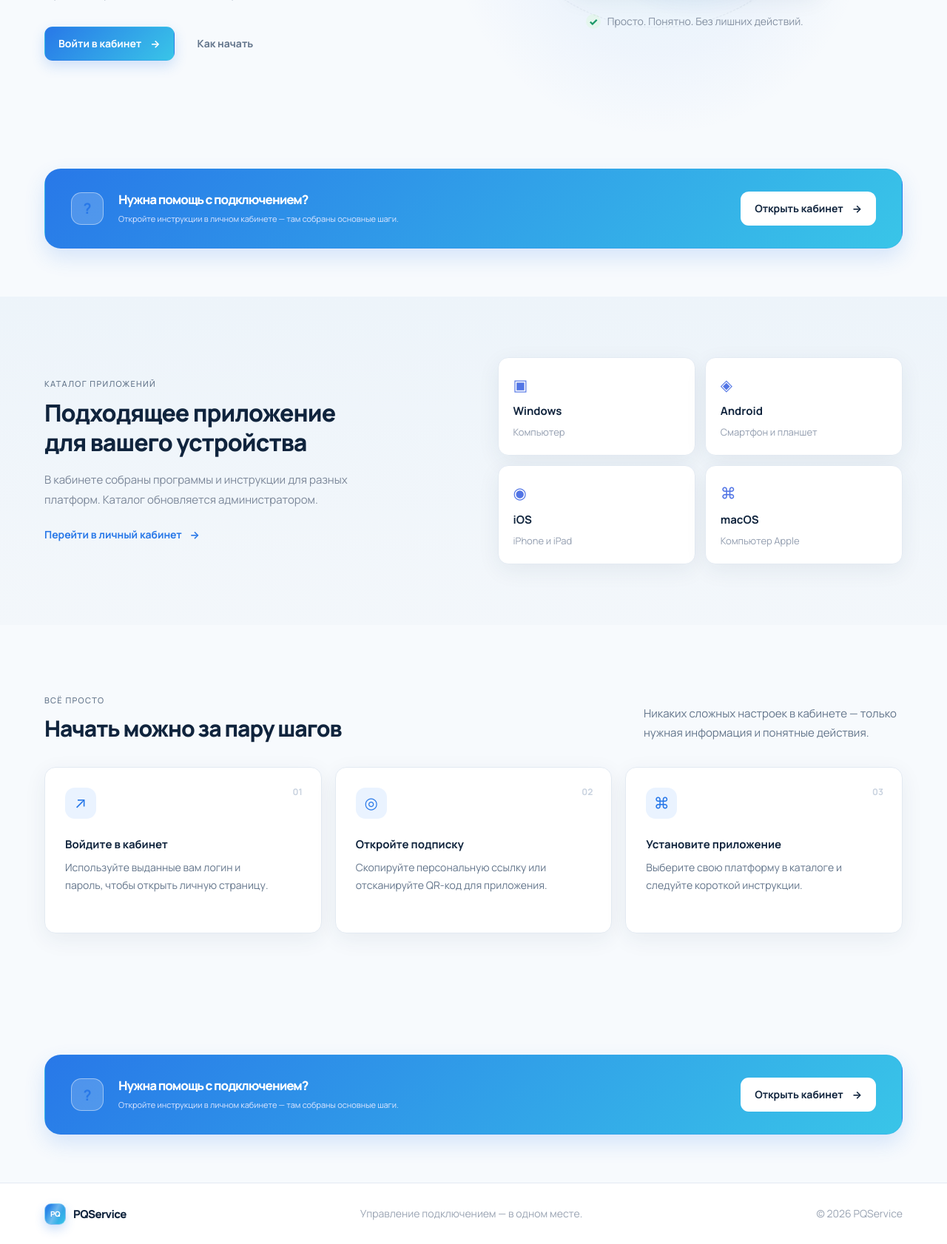
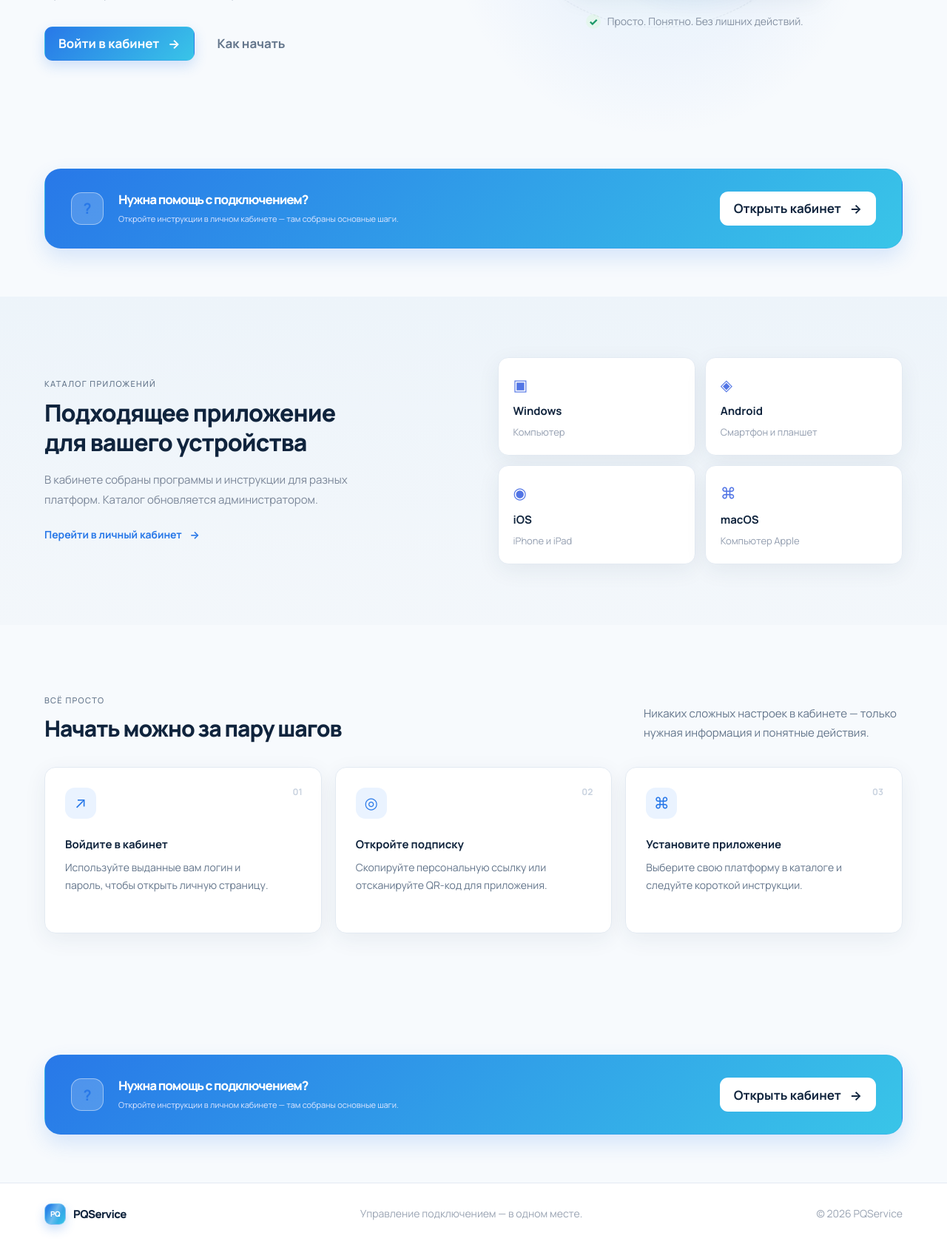
Before and after one commit to alexpikman/proxy.pqnet.ru, a PHP site: page /index.html in a window 1280 px wide. Shown: the part 502-2184 px from the top of the page at 74% size. Run offline with PHP 8.4, Linux system fonts and the light colour scheme.

Commit message:
Update app.css

```diff
--- a/assets/css/app.css
+++ b/assets/css/app.css
@@ -268,7 +268,7 @@ body {
   min-height: 46px;
   border-radius: 11px;
   font-family: "Ubuntu", Arial, sans-serif;
-  font-size: 14px;
+  font-size: 17px;
   font-weight: 700;
   transition: transform .2s ease, box-shadow .2s ease, background-color .2s ease, border-color .2s ease, color .2s ease;
 }
```
